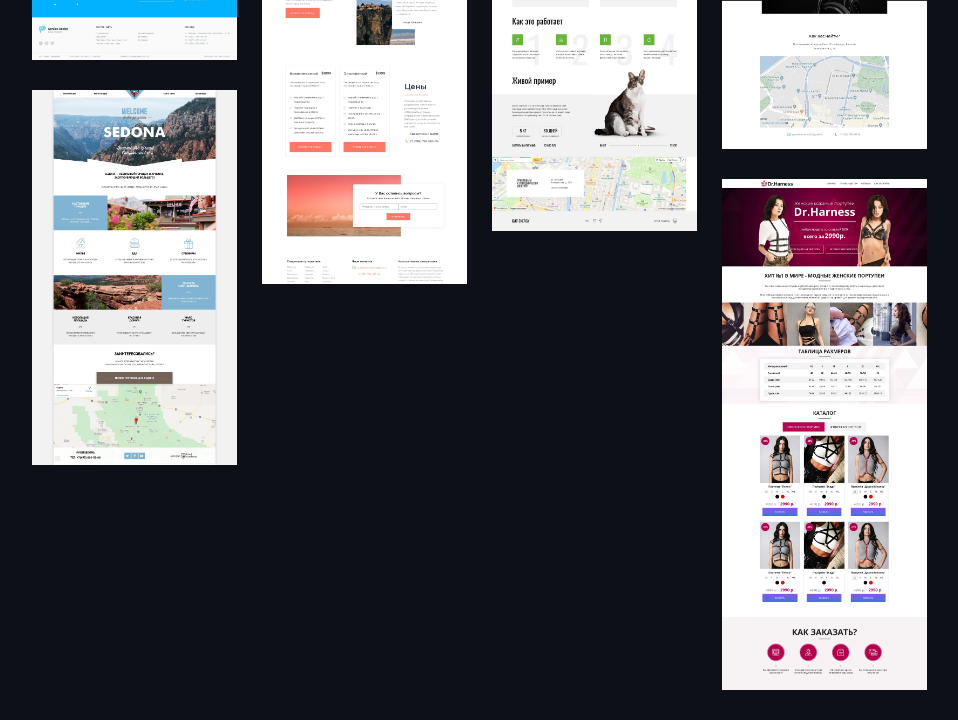
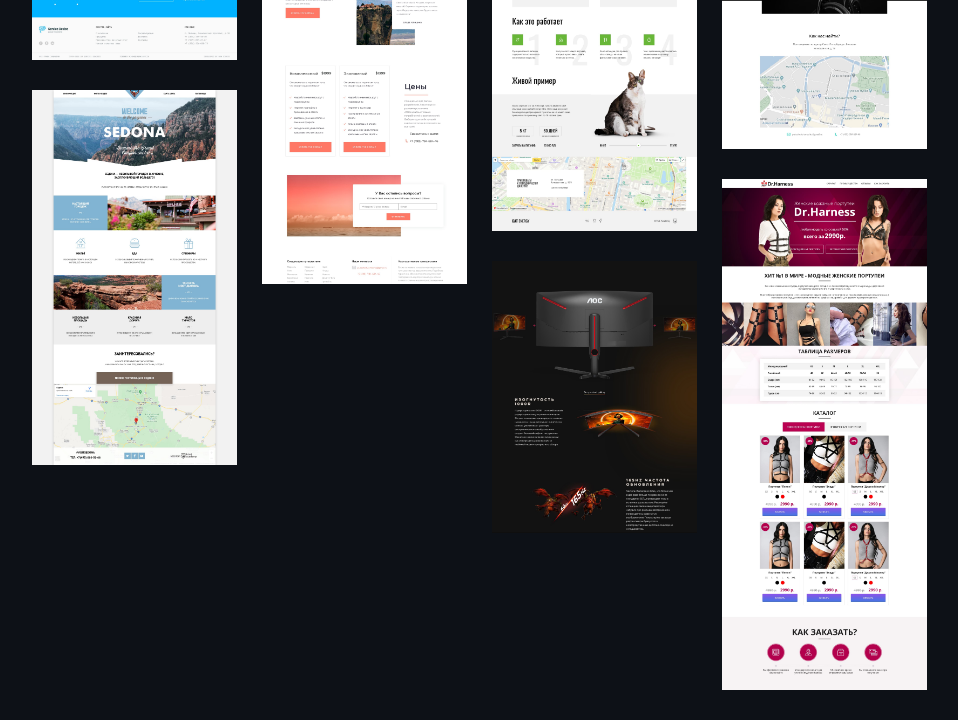
Before and after one commit to irina-aice/irina-aice.github.io, a website: page index.html in a window 1280 px wide. Shown: the part 1897-2617 px from the top of the page, without its empty margins (158-1116 px from the left). Drawn offline with Linux system fonts and the light colour scheme.

Commit message:
add last project

```diff
--- a/index.html
+++ b/index.html
@@ -57,6 +57,7 @@
       <button class="works__button" type="button" data-filter=".single">single-page</button>
       <button class="works__button" type="button" data-filter=".gulp">gulp</button>
       <button class="works__button" type="button" data-filter=".webpack">webpack</button>
+      <button class="works__button" type="button" data-filter=".parcel">parcel</button>
       <button class="works__button" type="button" data-filter=".animation">animation(GreenSock)</button>
     </div>
     <ul class="works__list grid">
@@ -289,7 +290,7 @@
           </div>
         </div>
       </li>
-      <li class="grid__item multiple gulp">
+      <li class="grid__item multiple">
         <div class="card">
           <img class="card__image" src="img/sedona.jpg" alt="">
           <div class="card__link-wrapper">
@@ -327,6 +328,25 @@
           </div>
         </div>
       </li>
+      <li class="grid__item single parcel animation">
+        <div class="card">
+          <img class="card__image" src="img/aoc-gaming-test.jpg" alt="">
+          <div class="card__link-wrapper">
+            <a class="card__link" href="https://github.com/irina-aice/aoc-gaming-test">
+              <svg class="card__icon" width="24" height="24">
+                <use xlink:href="img/sprite.svg#icon-github"></use>
+              </svg>
+              <span class="card__link-title">code</span>
+            </a>
+            <a class="card__link" href="https://irina-aice.github.io/aoc-gaming-test/">
+              <svg class="card__icon" width="24" height="24">
+                <use xlink:href="img/sprite.svg#icon-share"></use>
+              </svg>
+              <span class="card__link-title">demo</span>
+            </a>
+          </div>
+        </div>
+      </li>
     </ul>
   </div>
 </main>
```
Also changed, not shown: img/aoc-gaming-test.jpg (added).
